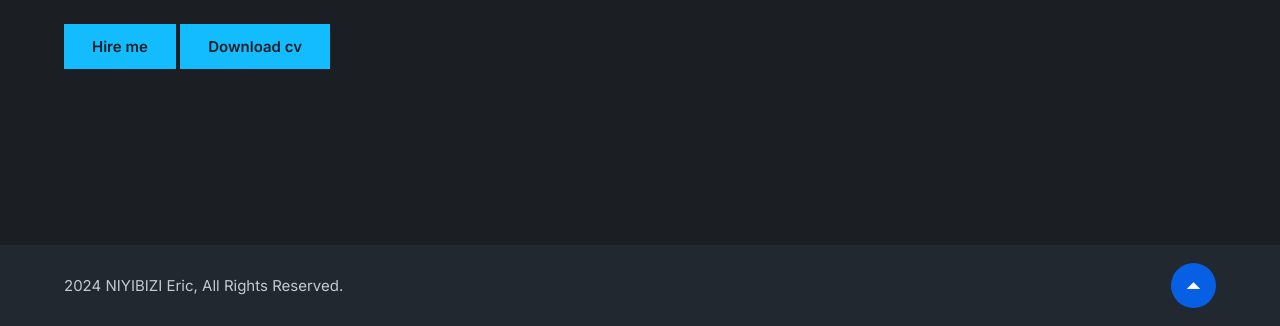
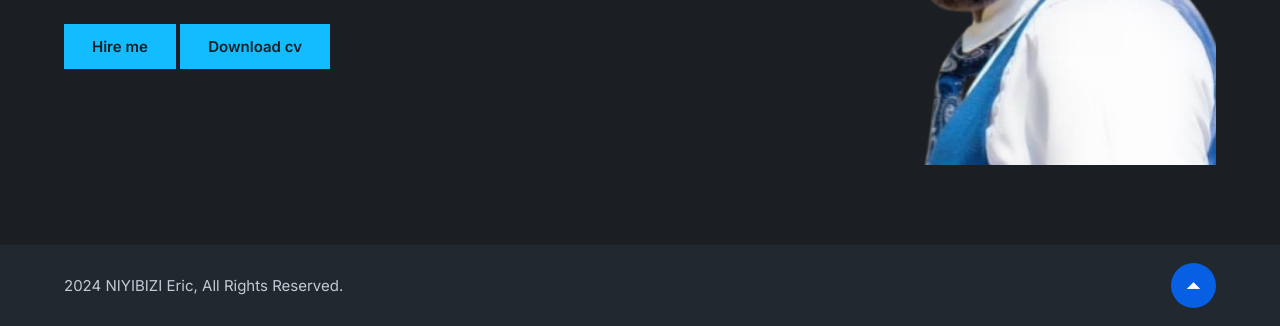
Before and after one commit to niyibi250/My-BRAND-NIYIBIZI, a plain HTML site: page index.html in a window 1280 px wide. Shown: the part 475-801 px from the top of the page. Drawn offline with nearby package versions, Linux system fonts and the light colour scheme.

Commit message:
fix: image for the landing page

```diff
--- a/index.html
+++ b/index.html
@@ -63,6 +63,7 @@
                     <a href="#" class="btn btn-2">Download cv</a>
                 </div>
             </div>
+            <div class="myimage"></div>
         </section>
 
         <!--footer-->
```
